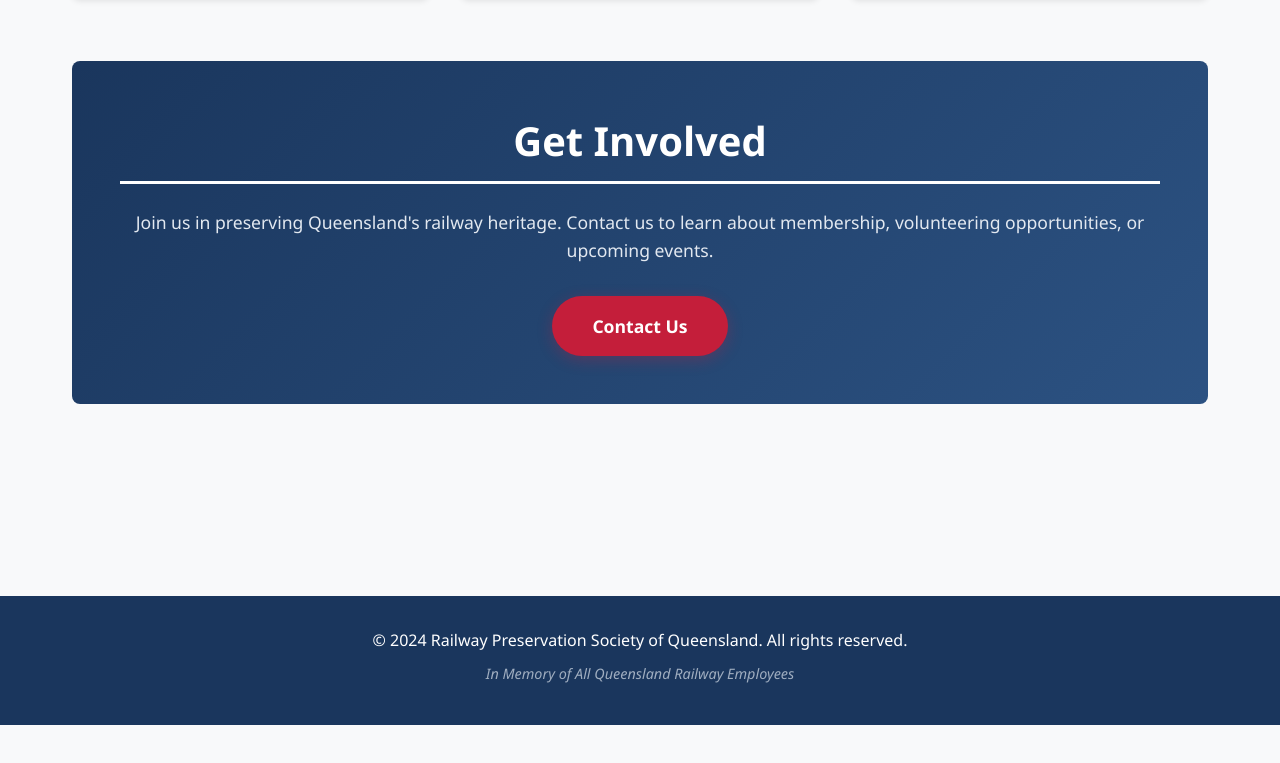
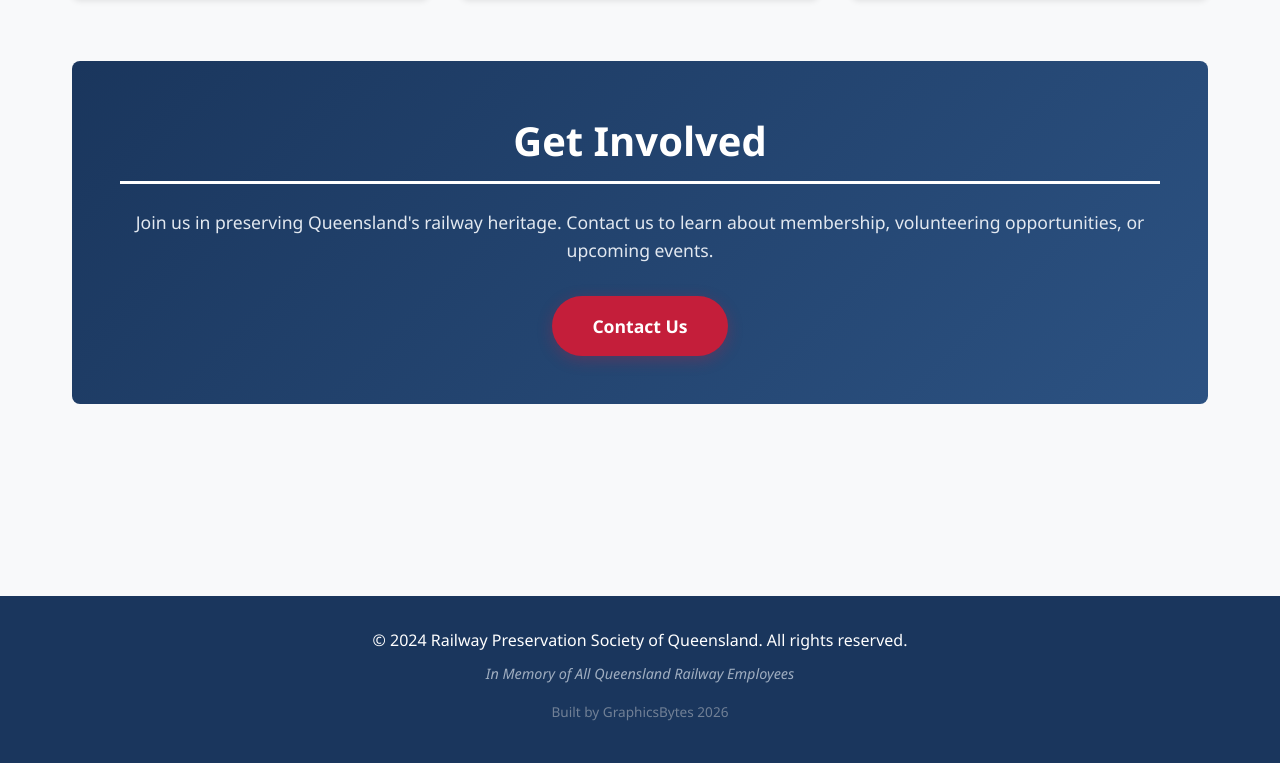
Before and after one commit to yuininja36-dotcom/RPSQI, a plain HTML site: page index.html in a window 1280 px wide. Shown: the part 1165-1928 px from the top of the page. Before the commit the page ends 1890 px from the top, so only its background shows below. Drawn offline with Linux system fonts and the light colour scheme.

Commit message:
Add 'Built by GraphicsBytes 2026' to footer for copyright protection

```diff
--- a/index.html
+++ b/index.html
@@ -54,6 +54,7 @@
     <footer class="footer">
         <p>&copy; 2024 Railway Preservation Society of Queensland. All rights reserved.</p>
         <p class="memorial-text">In Memory of All Queensland Railway Employees</p>
+        <p class="built-by">Built by GraphicsBytes 2026</p>
     </footer>
 </body>
 </html>
--- a/style.css
+++ b/style.css
@@ -182,6 +182,12 @@
     font-size: 0.9rem;
 }
 
+.built-by {
+    font-size: 0.85rem;
+    color: #718096;
+    margin-top: 1rem;
+}
+
 @media (max-width: 768px) {
     .hero-header {
         min-height: 400px;
```
